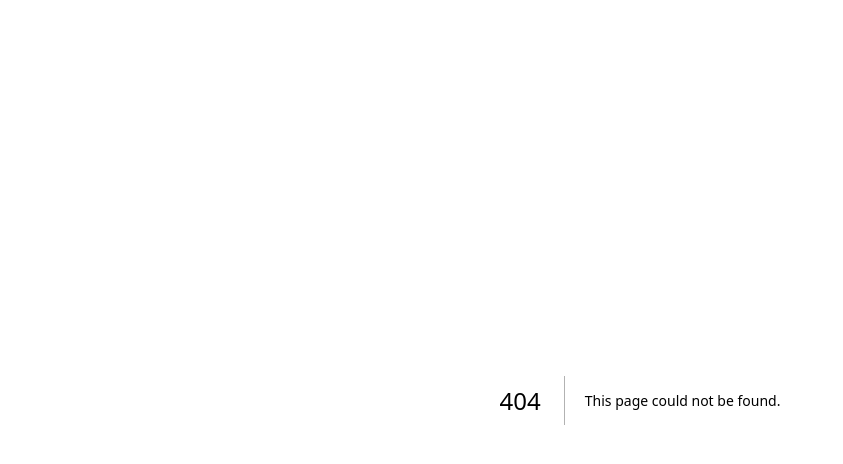
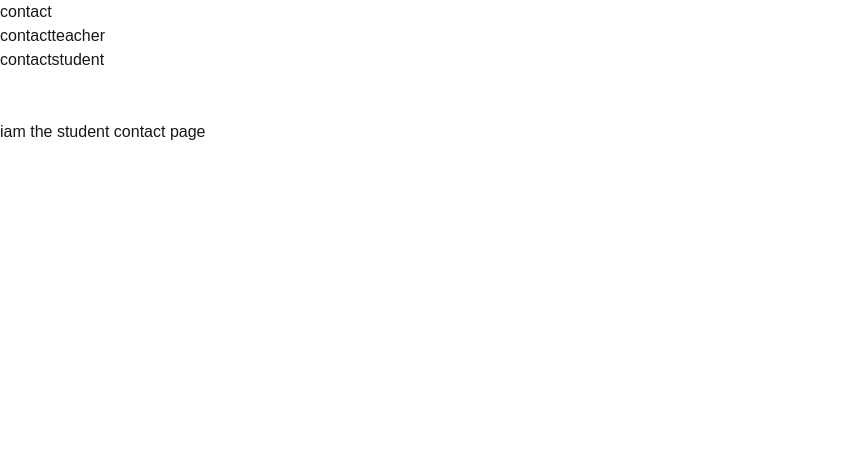
Before and after one commit to Aryaman-niboriya/NEXT-JS, a Next.js app in the folder next/: page /contact/contactstudent in a window 1280 px wide. Before the commit this address had no page. Shown: the top 464 px of the page, without its empty margins (0-843 px from the left). Built offline with nearby package versions, Linux system fonts and the light colour scheme.

Commit message:
learn common layout in nextjs

```diff
--- /dev/null
+++ b/next/app/contact/contactstudent/page.js
@@ -0,0 +1,7 @@
+export default function Contact(){
+    return(
+        <div>
+            <h1> iam the student contact page</h1>
+        </div>
+    )
+}
--- /dev/null
+++ b/next/app/contact/contactteacher/page.js
@@ -0,0 +1,7 @@
+export default function Contact(){
+    return(
+        <div>
+            <h1> iam the teacher contact page</h1>
+        </div>
+    )
+}
--- /dev/null
+++ b/next/app/contact/layout.js
@@ -0,0 +1,19 @@
+'use client';
+import Link  from "next/link";
+export default function layout({children}){
+    return(
+        <div>
+           <ul>
+            <li><Link href={"/contact"}>contact</Link></li>
+            <li><Link href={"/contact/contactteacher"}>contactteacher</Link></li>
+            <li><Link href={"/contact/contactstudent"}>contactstudent</Link></li>
+           </ul>
+           <br/>
+        <br/>
+
+            {children}
+
+        </div>
+    )
+
+}
--- /dev/null
+++ b/next/app/contact/page.js
@@ -0,0 +1,7 @@
+export default function Contact(){
+    return(
+        <div>
+            <h1> iam the main contact page</h1>
+        </div>
+    )
+}
```
